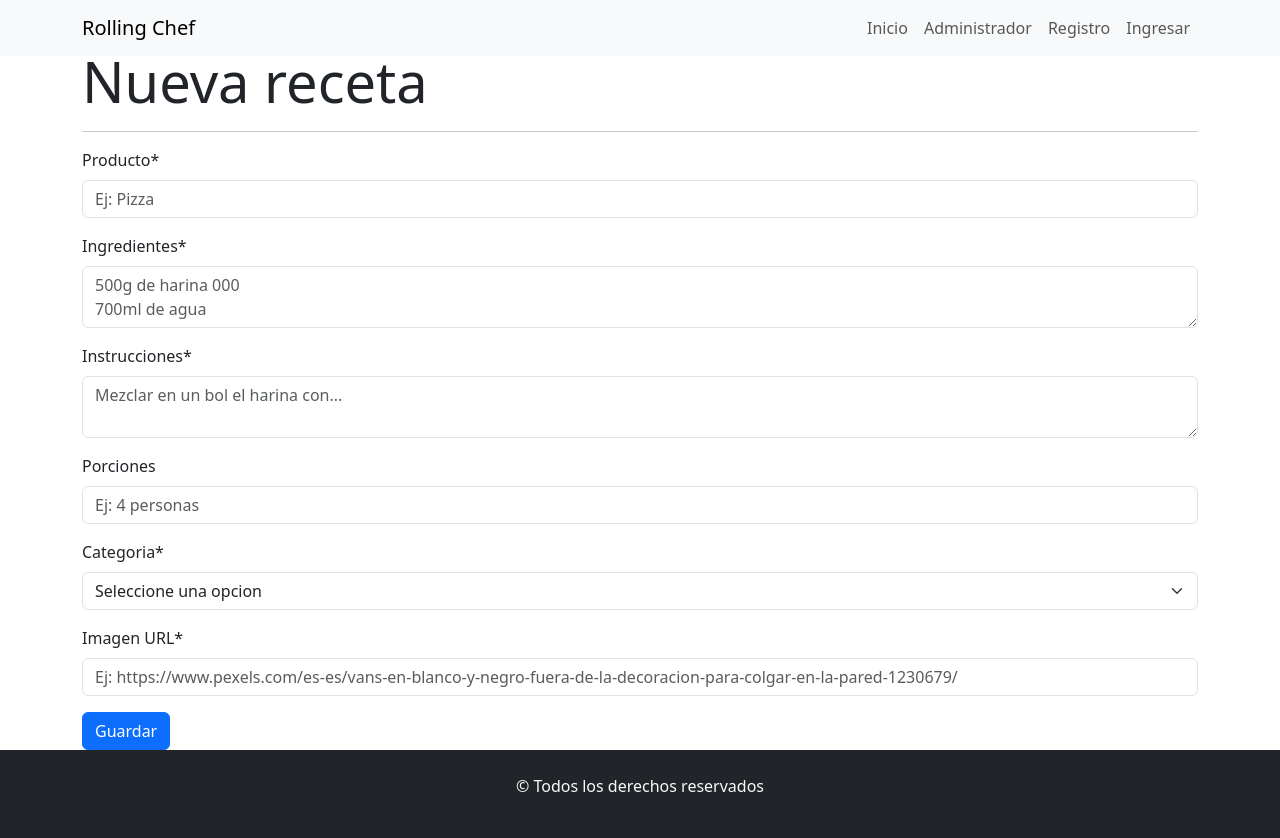
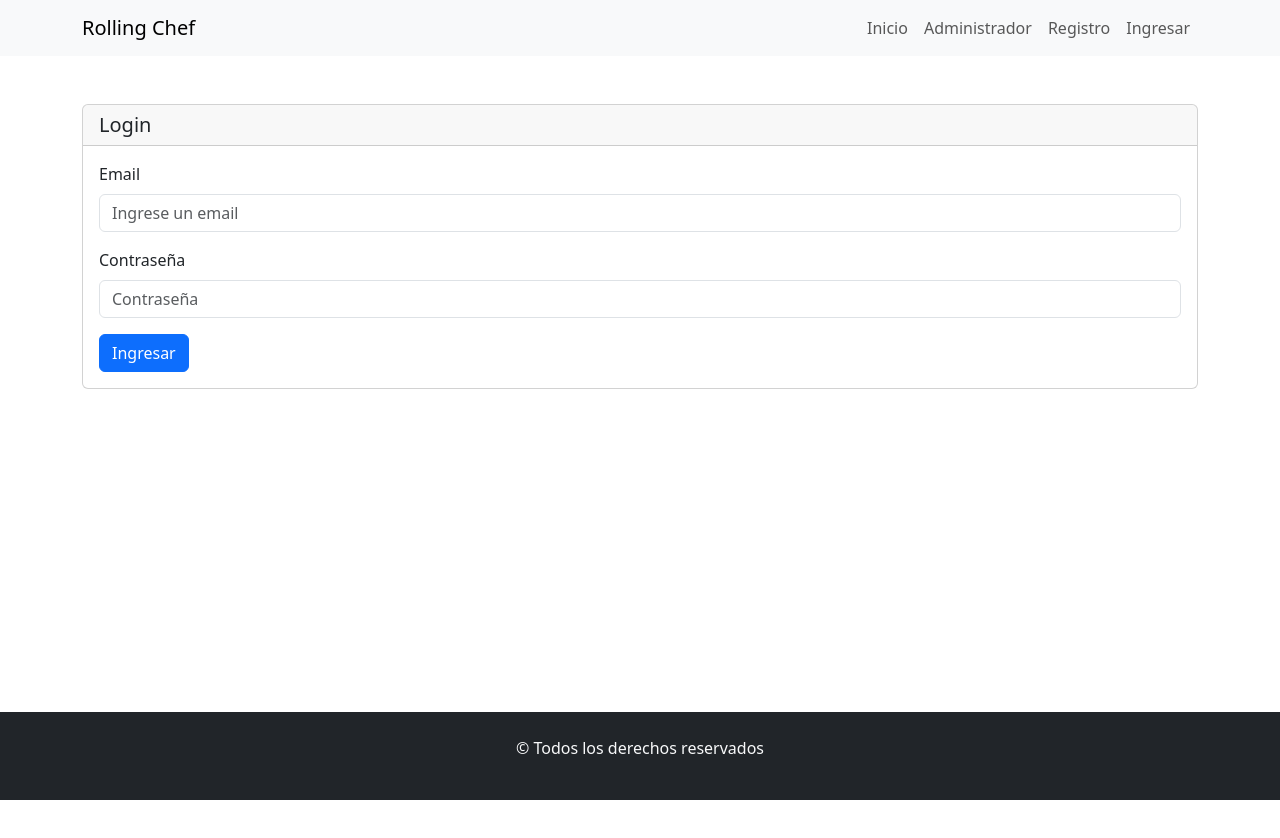
Before and after one commit to nicopowell/react-ejercicio14, a React (Vite) app: page / in a window 1280 px wide. After the commit the page ends 800 px from the top, so only its background shows below. Built offline with nearby package versions, Linux system fonts and the light colour scheme.

Commit message:
cree el maquetado del login

```diff
--- a/src/App.css
+++ b/src/App.css
@@ -6,6 +6,7 @@
 
 .mainSection {
   flex-grow: 1;
+  margin-top: 56px;
 }
 
 .banner {
--- a/src/App.jsx
+++ b/src/App.jsx
@@ -19,7 +19,7 @@ function App() {
       <BrowserRouter>
         <Menu></Menu>
         <Routes>
-          <Route exact path="/" element={<CrearReceta></CrearReceta>}></Route>
+          <Route exact path="/" element={<Login></Login>}></Route>
           <Route exact path="/registro" element={<Registro></Registro>}></Route>
           <Route exact path="/login" element={<Login></Login>}></Route>
           <Route exact path="/detalle" element={<DetalleReceta></DetalleReceta>}></Route>
--- a/src/components/views/Login.jsx
+++ b/src/components/views/Login.jsx
@@ -1,9 +1,34 @@
 import React from 'react';
+import { Button, Card, Container, Form } from 'react-bootstrap';
 
 const Login = () => {
   return (
-    <div className='mainSection'>
-    </div>
+    <Container className="mainSection">
+      <Card className="my-5">
+        <Card.Header as="h5">Login</Card.Header>
+        <Card.Body>
+          <Form>
+            <Form.Group className="mb-3" controlId="formBasicEmail">
+              <Form.Label>Email</Form.Label>
+              <Form.Control
+                type="email"
+                placeholder="Ingrese un email"
+              />
+            </Form.Group>
+            <Form.Group className="mb-3" controlId="formBasicPassword">
+              <Form.Label>Contraseña</Form.Label>
+              <Form.Control
+                type="password"
+                placeholder="Contraseña"
+              />
+            </Form.Group>
+            <Button variant="primary" type="submit">
+              Ingresar
+            </Button>
+          </Form>
+        </Card.Body>
+      </Card>
+    </Container>
   );
 };
 
```
